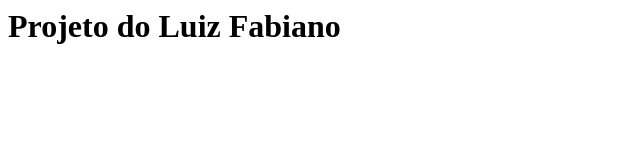
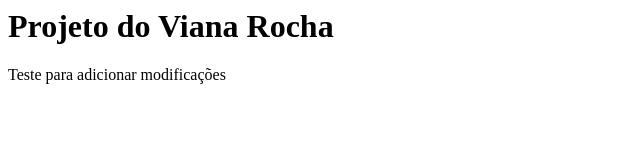
Before and after one commit to luizfabianovianarocha/luiz-git, a plain HTML site: page index.html in a window 1280 px wide. Shown: the whole page, without its empty margins (0-640 px from the left). Drawn offline with Linux system fonts and the light colour scheme.

Commit message:
Alterando body e h1

```diff
--- a/index.html
+++ b/index.html
@@ -2,7 +2,8 @@
 
     <head>
         <body>
-            <h1>Projeto do Luiz Fabiano</h1>
+            <h1>Projeto do Viana Rocha</h1>
+            <p>Teste para adicionar modificações</p>
         </body>
     </head>
 
```
